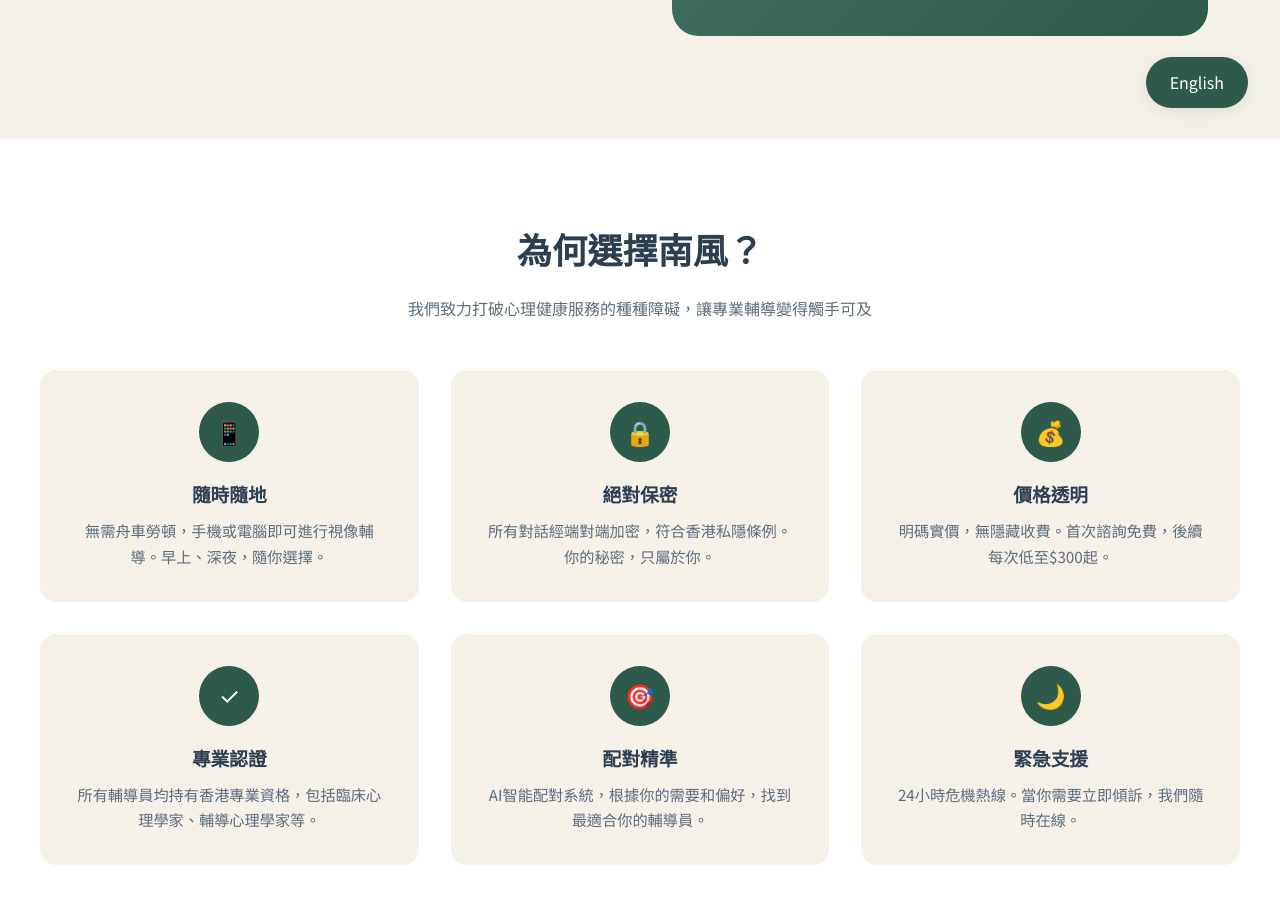
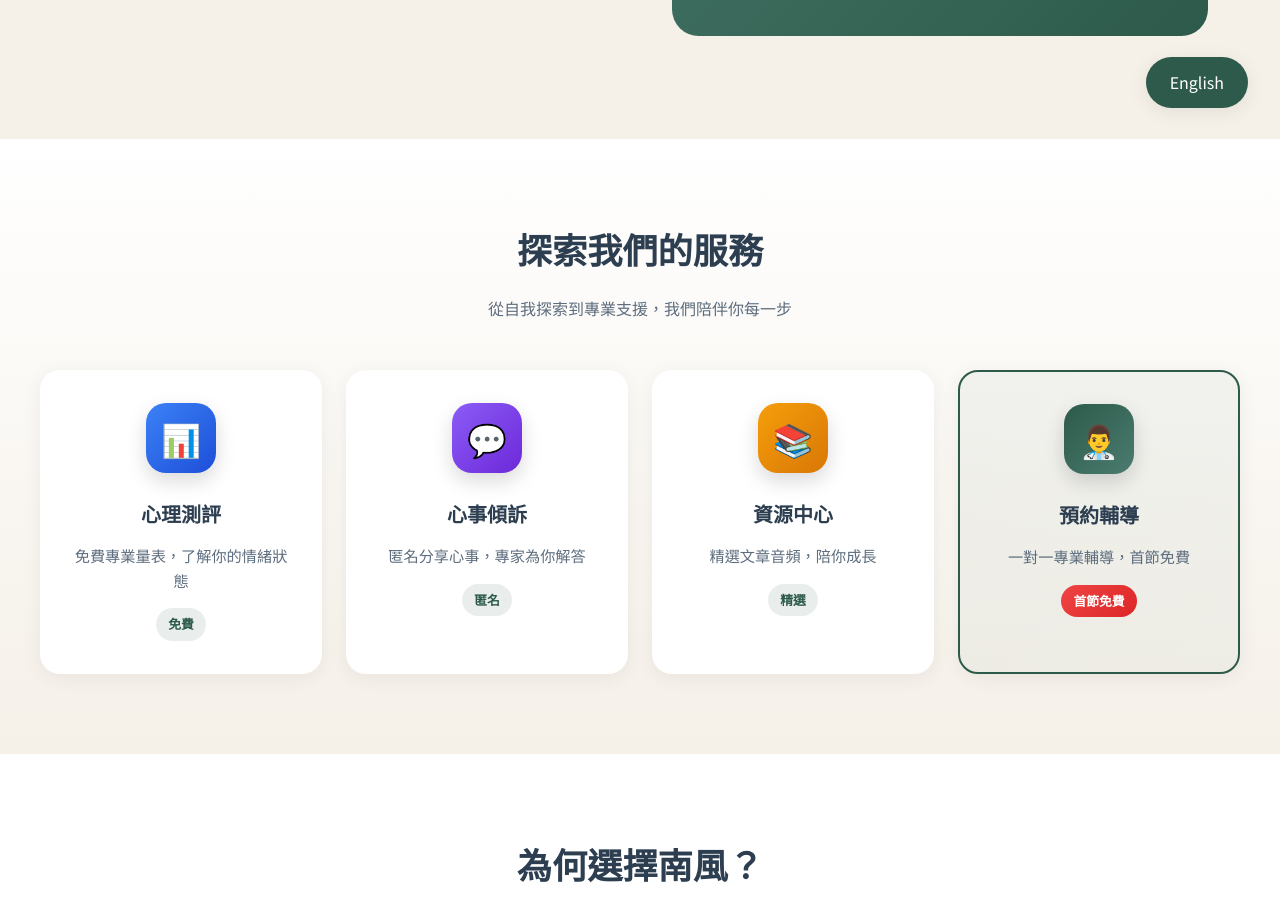
Before and after one commit to kenx1992-sudo/southwind-counselling, a website: page docs/index.html in a window 1280 px wide. Shown: the part 660-1557 px from the top of the page. Drawn offline with Linux system fonts and the light colour scheme.

Commit message:
Update: 首頁添加ABCD功能入口區塊 + 壹点灵風格UI

```diff
--- a/docs/index.html
+++ b/docs/index.html
@@ -159,6 +159,121 @@
             width: 100%;
             border-radius: 20px;
             box-shadow: var(--shadow);
+        }
+
+        /* Core Services (壹点灵風格) */
+        .core-services {
+            padding: 5rem 2rem;
+            background: linear-gradient(180deg, var(--white) 0%, var(--secondary) 100%);
+        }
+
+        .services-grid {
+            display: grid;
+            grid-template-columns: repeat(4, 1fr);
+            gap: 1.5rem;
+            max-width: 1200px;
+            margin: 0 auto;
+        }
+
+        .service-card {
+            background: white;
+            border-radius: 20px;
+            padding: 2rem;
+            text-align: center;
+            text-decoration: none;
+            color: var(--text);
+            box-shadow: 0 4px 20px rgba(0,0,0,0.06);
+            transition: all 0.3s ease;
+            position: relative;
+            overflow: hidden;
+            border: 1px solid transparent;
+        }
+
+        .service-card:hover {
+            transform: translateY(-8px);
+            box-shadow: 0 12px 40px rgba(0,0,0,0.12);
+            border-color: rgba(45, 90, 74, 0.1);
+        }
+
+        .service-card.featured {
+            background: linear-gradient(135deg, rgba(45,90,74,0.05), rgba(74,124,111,0.05));
+            border: 2px solid var(--primary);
+        }
+
+        .service-icon {
+            width: 70px;
+            height: 70px;
+            border-radius: 20px;
+            display: flex;
+            align-items: center;
+            justify-content: center;
+            font-size: 2rem;
+            margin: 0 auto 1.5rem;
+            color: white;
+            box-shadow: 0 8px 20px rgba(0,0,0,0.15);
+        }
+
+        .service-card h3 {
+            font-size: 1.25rem;
+            margin-bottom: 0.75rem;
+            color: var(--text);
+        }
+
+        .service-card p {
+            font-size: 0.95rem;
+            color: var(--text-light);
+            line-height: 1.6;
+            margin-bottom: 1rem;
+        }
+
+        .service-tag {
+            display: inline-block;
+            padding: 0.35rem 0.75rem;
+            background: rgba(45, 90, 74, 0.1);
+            color: var(--primary);
+            border-radius: 50px;
+            font-size: 0.8rem;
+            font-weight: 600;
+        }
+
+        .service-tag.hot {
+            background: linear-gradient(135deg, #EF4444, #DC2626);
+            color: white;
+        }
+
+        .service-arrow {
+            position: absolute;
+            bottom: 1.5rem;
+            right: 1.5rem;
+            width: 36px;
+            height: 36px;
+            border-radius: 50%;
+            background: var(--secondary);
+            display: flex;
+            align-items: center;
+            justify-content: center;
+            color: var(--primary);
+            font-weight: bold;
+            opacity: 0;
+            transform: translateX(-10px);
+            transition: all 0.3s;
+        }
+
+        .service-card:hover .service-arrow {
+            opacity: 1;
+            transform: translateX(0);
+        }
+
+        @media (max-width: 968px) {
+            .services-grid {
+                grid-template-columns: repeat(2, 1fr);
+            }
+        }
+
+        @media (max-width: 568px) {
+            .services-grid {
+                grid-template-columns: 1fr;
+            }
         }
 
         /* Features Section */
@@ -657,6 +772,46 @@
         </div>
     </section>
 
+    <!-- 核心功能入口 (壹点灵風格) -->
+    <section class="core-services">
+        <div class="container">
+            <div class="section-title">
+                <h2>探索我們的服務</h2>
+                <p>從自我探索到專業支援，我們陪伴你每一步</p>
+            </div>
+            <div class="services-grid">
+                <a href="assessments/index.html" class="service-card">
+                    <div class="service-icon" style="background: linear-gradient(135deg, #3B82F6, #1D4ED8);">📊</div>
+                    <h3>心理測評</h3>
+                    <p>免費專業量表，了解你的情緒狀態</p>
+                    <span class="service-tag">免費</span>
+                    <div class="service-arrow">→</div>
+                </a>
+                <a href="community/index.html" class="service-card">
+                    <div class="service-icon" style="background: linear-gradient(135deg, #8B5CF6, #6D28D9);">💬</div>
+                    <h3>心事傾訴</h3>
+                    <p>匿名分享心事，專家為你解答</p>
+                    <span class="service-tag">匿名</span>
+                    <div class="service-arrow">→</div>
+                </a>
+                <a href="content/index.html" class="service-card">
+                    <div class="service-icon" style="background: linear-gradient(135deg, #F59E0B, #D97706);">📚</div>
+                    <h3>資源中心</h3>
+                    <p>精選文章音頻，陪你成長</p>
+                    <span class="service-tag">精選</span>
+                    <div class="service-arrow">→</div>
+                </a>
+                <a href="#booking" class="service-card featured">
+                    <div class="service-icon" style="background: linear-gradient(135deg, #2D5A4A, #4A7C6F);">👨‍⚕️</div>
+                    <h3>預約輔導</h3>
+                    <p>一對一專業輔導，首節免費</p>
+                    <span class="service-tag hot">首節免費</span>
+                    <div class="service-arrow">→</div>
+                </a>
+            </div>
+        </div>
+    </section>
+
     <!-- Features -->
     <section class="features" id="services">
         <div class="container">
```
